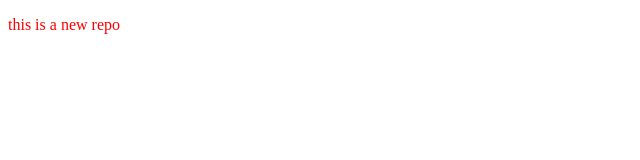
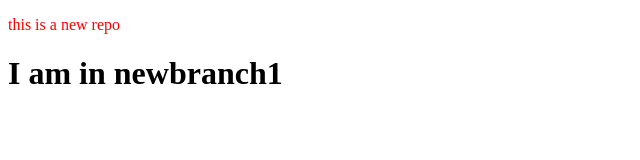
Before and after one commit to pathakprince6162/git-gitHub, a plain HTML site: page index.html in a window 1280 px wide. Shown: the whole page, without its empty margins (0-640 px from the left). Drawn offline with Linux system fonts and the light colour scheme.

Commit message:
added new h1

```diff
--- a/index.html
+++ b/index.html
@@ -8,5 +8,7 @@
 </head>
 <body>
     <p>this is a new repo</p>
+
+    <h1>I am in newbranch1</h1>
 </body>
 </html>
```
